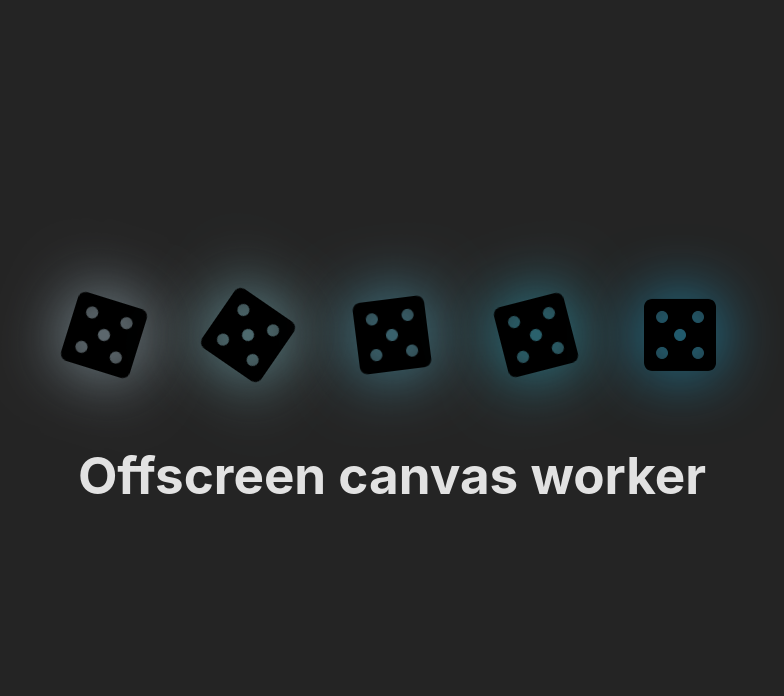
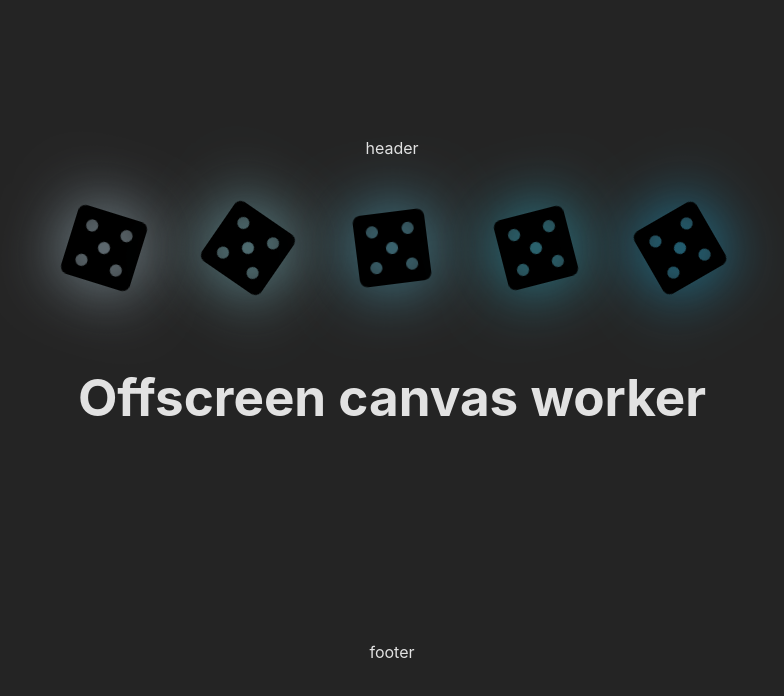
Before and after one commit to arthurhovhannisyan31/offscreen-canvas-worker, a React (Vite) app: page / in a window 1280 px wide. Shown: the top 696 px of the page, without its empty margins (248-1032 px from the left). Built offline with nearby package versions, Linux system fonts and the light colour scheme.

Commit message:
feat(workers): add CanvasContainer component

```diff
--- a/src/App.tsx
+++ /dev/null
@@ -1,19 +0,0 @@
-import type { FC } from "react";
-
-import "./App.css";
-import diceIcon from "./assets/dice.svg";
-
-const App: FC = () => {
-  return (
-    <div className="App">
-      <img src={diceIcon} className="logo speed0" alt="dice icon" />
-      <img src={diceIcon} className="logo speed1" alt="dice icon" />
-      <img src={diceIcon} className="logo speed2" alt="dice icon" />
-      <img src={diceIcon} className="logo speed3" alt="dice icon" />
-      <img src={diceIcon} className="logo speed4" alt="dice icon" />
-      <h1>Offscreen canvas worker</h1>
-    </div>
-  );
-};
-
-export default App;
--- /dev/null
+++ b/src/components/App/App.tsx
@@ -0,0 +1,24 @@
+import { type FC, memo } from "react";
+
+import { CanvasContainer } from "../CanvasContainer/CanvasContainer"
+import { Layout } from "../Layout/Layout"
+import "./App.css";
+import diceIcon from "./assets/dice.svg";
+
+export const App: FC = memo(() => {
+  return (
+    <div className="App">
+      <Layout>
+        <img src={diceIcon} className="logo speed0" alt="dice icon" />
+        <img src={diceIcon} className="logo speed1" alt="dice icon" />
+        <img src={diceIcon} className="logo speed2" alt="dice icon" />
+        <img src={diceIcon} className="logo speed3" alt="dice icon" />
+        <img src={diceIcon} className="logo speed4" alt="dice icon" />
+        <h1>Offscreen canvas worker</h1>
+        <CanvasContainer />
+      </Layout>
+    </div>
+  );
+});
+
+App.displayName = "App"
--- /dev/null
+++ b/src/components/CanvasContainer/CanvasContainer.tsx
@@ -0,0 +1,15 @@
+import { memo, useRef } from "react";
+
+export const CanvasContainer = memo(() => {
+  const canvas1Ref = useRef(null);
+  const canvas2Ref = useRef(null);
+
+  return(
+      <div>
+        <canvas ref={canvas1Ref} />
+        <canvas ref={canvas2Ref} />
+      </div>
+  )
+})
+
+CanvasContainer.displayName = "CanvasContainer"
--- /dev/null
+++ b/src/components/Layout/Layout.tsx
@@ -0,0 +1,21 @@
+import { memo } from "react";
+
+import type { LayoutProps } from "./Layout.types"
+
+export const Layout = memo<LayoutProps>(({children}) => {
+  return(
+      <article>
+        <header>
+          <p>header</p>
+        </header>
+        <main>
+          {children}
+        </main>
+        <footer>
+          <p>footer</p>
+        </footer>
+      </article>
+  )
+})
+
+Layout.displayName = "Layout"
--- /dev/null
+++ b/src/components/Layout/Layout.types.tsx
@@ -0,0 +1,5 @@
+import type { ReactNode } from "react"
+
+export interface LayoutProps {
+  children: ReactNode
+}
--- a/src/main.tsx
+++ b/src/main.tsx
@@ -1,8 +1,8 @@
 import React from "react"
 import ReactDOM from "react-dom/client"
 
-import App from "./App"
-import "./index.css"
+import { App } from "./components/App/App"
+import "./main.css"
 
 ReactDOM.createRoot(document.getElementById("root") as HTMLElement).render(
   <React.StrictMode>
```
Also changed, not shown: src/components/App/App.css (renamed from src/App.css), src/components/App/assets/dice.svg (renamed from src/assets/dice.svg), src/main.css (renamed from src/index.css).
